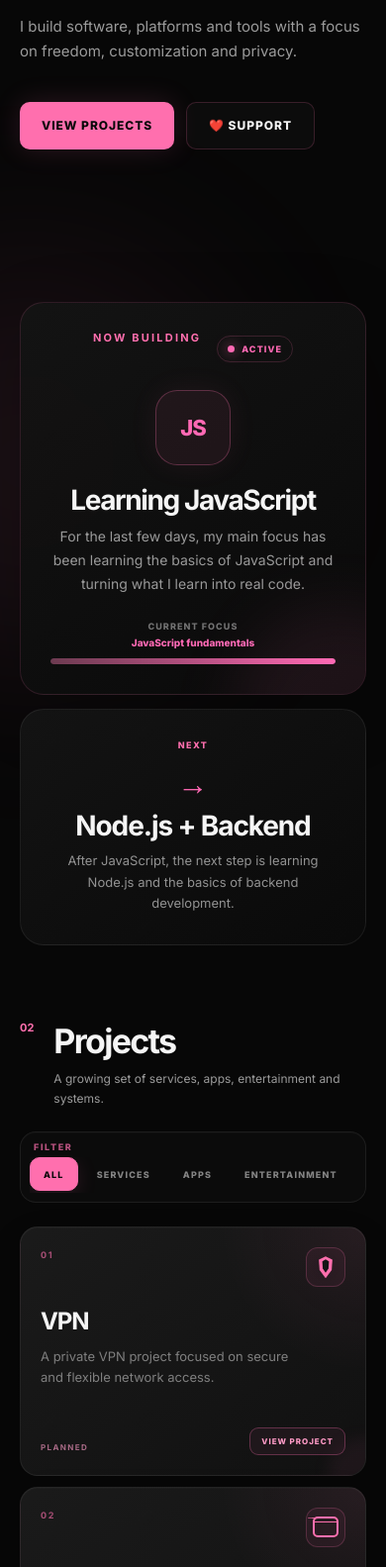
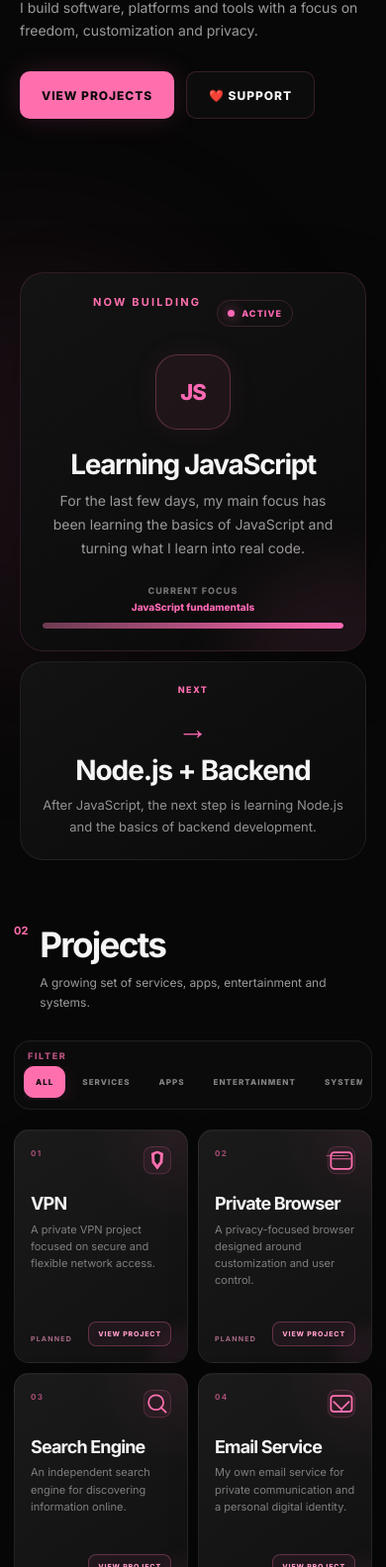
Before and after one commit to flekiii/flekiii.github.io, a plain HTML site: page index.html in a window 390 px wide. Shown: the part 417-2000 px from the top of the page at 99% size. Drawn offline with Linux system fonts and the light colour scheme; no server answers.

Commit message:
Make mobile site compact with two project columns

```diff
--- a/style.css
+++ b/style.css
@@ -3436,3 +3436,168 @@ footer p {
     white-space: normal;
   }
 }
+
+
+/* Mobile layout: preserve desktop composition, scaled for small screens */
+@media (max-width: 700px) {
+  .section {
+    width: min(var(--max), calc(100% - 28px));
+    padding: 64px 0;
+  }
+
+  .section-heading {
+    gap: 12px;
+    margin-bottom: 28px;
+  }
+
+  .section-heading h2 {
+    font-size: clamp(30px, 9vw, 42px);
+  }
+
+  .projects-grid {
+    grid-template-columns: repeat(2, minmax(0, 1fr)) !important;
+    gap: 10px;
+  }
+
+  .project-card {
+    min-height: 225px;
+    padding: 16px;
+    border-radius: 15px;
+    gap: 16px;
+  }
+
+  .project-card-top {
+    gap: 8px;
+  }
+
+  .project-number {
+    font-size: 8px;
+  }
+
+  .project-mark {
+    width: 32px;
+    height: 32px;
+    flex-basis: 32px;
+    border-radius: 10px;
+    transform: scale(0.88);
+    transform-origin: top right;
+  }
+
+  .project-card h3 {
+    max-width: 100%;
+    font-size: clamp(16px, 4.6vw, 21px);
+  }
+
+  .project-card p {
+    max-width: none;
+    margin-top: 8px;
+    font-size: 11px;
+    line-height: 1.55;
+  }
+
+  .project-card-footer {
+    align-items: flex-end;
+    gap: 8px;
+  }
+
+  .project-card .status {
+    font-size: 7px;
+  }
+
+  .project-card .project-view {
+    padding: 7px 9px;
+    font-size: 7px;
+    border-radius: 8px;
+    white-space: nowrap;
+  }
+
+  .project-filter-shell {
+    margin-bottom: 20px;
+  }
+
+  .project-filter {
+    min-height: 32px;
+    padding: 8px 11px;
+    font-size: 8px;
+  }
+
+  .hero {
+    min-height: 590px;
+    padding: 48px 0;
+  }
+
+  .hero h1 {
+    font-size: clamp(42px, 14vw, 68px);
+  }
+
+  .hero-text {
+    max-width: 100%;
+    margin-top: 26px;
+    font-size: 14px;
+    line-height: 1.65;
+  }
+
+  .hero-actions {
+    margin-top: 30px;
+  }
+
+  .now-building-shell {
+    gap: 10px;
+  }
+
+  .now-building-main,
+  .now-building-next {
+    padding: 22px;
+  }
+
+  .overview-shell {
+    border-radius: 20px;
+  }
+
+  .overview-header {
+    padding: 26px 20px 18px;
+  }
+
+  .overview-header h2 {
+    font-size: clamp(30px, 9vw, 42px);
+  }
+
+  .overview-panel {
+    padding: 22px 20px 24px;
+  }
+
+  .about-layout {
+    gap: 22px;
+  }
+
+  .profile-mini {
+    padding: 18px;
+  }
+
+  .about-copy p {
+    font-size: 14px;
+    line-height: 1.68;
+  }
+
+  .updates-card {
+    border-radius: 16px;
+  }
+
+  .devlog-card,
+  .goal-card {
+    border-radius: 15px;
+  }
+
+  .support-inner {
+    padding: 34px 22px;
+  }
+
+  .support-copy h2 {
+    font-size: clamp(40px, 12vw, 58px);
+  }
+
+  .support-copy p {
+    font-size: 14px;
+    line-height: 1.65;
+  }
+}
```
